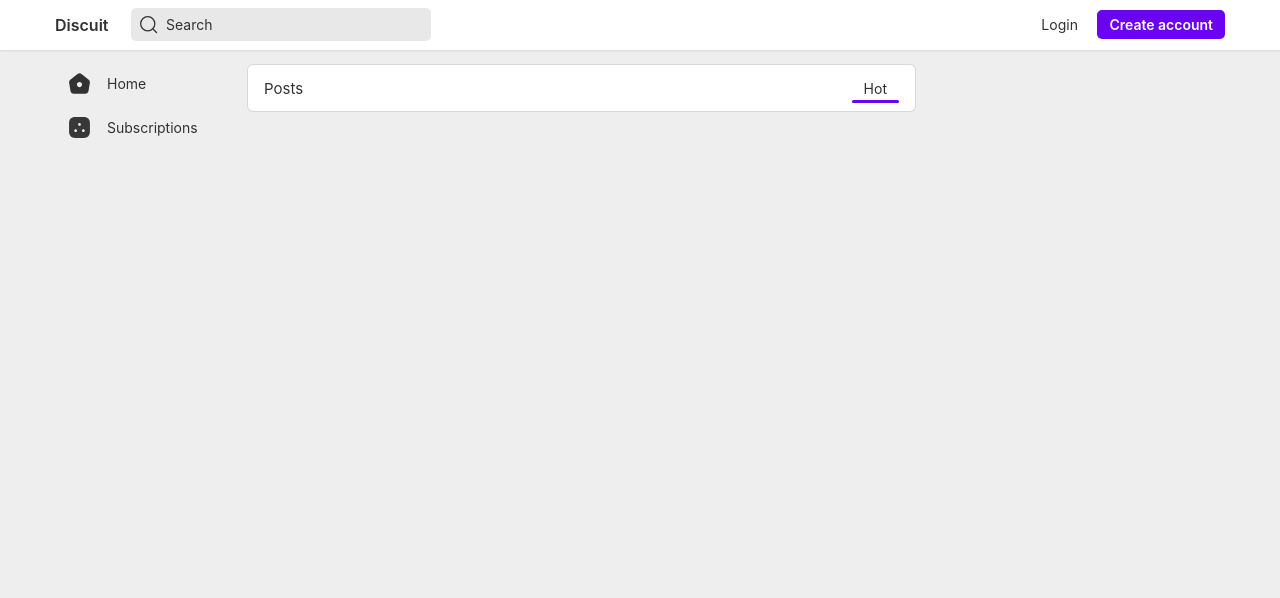
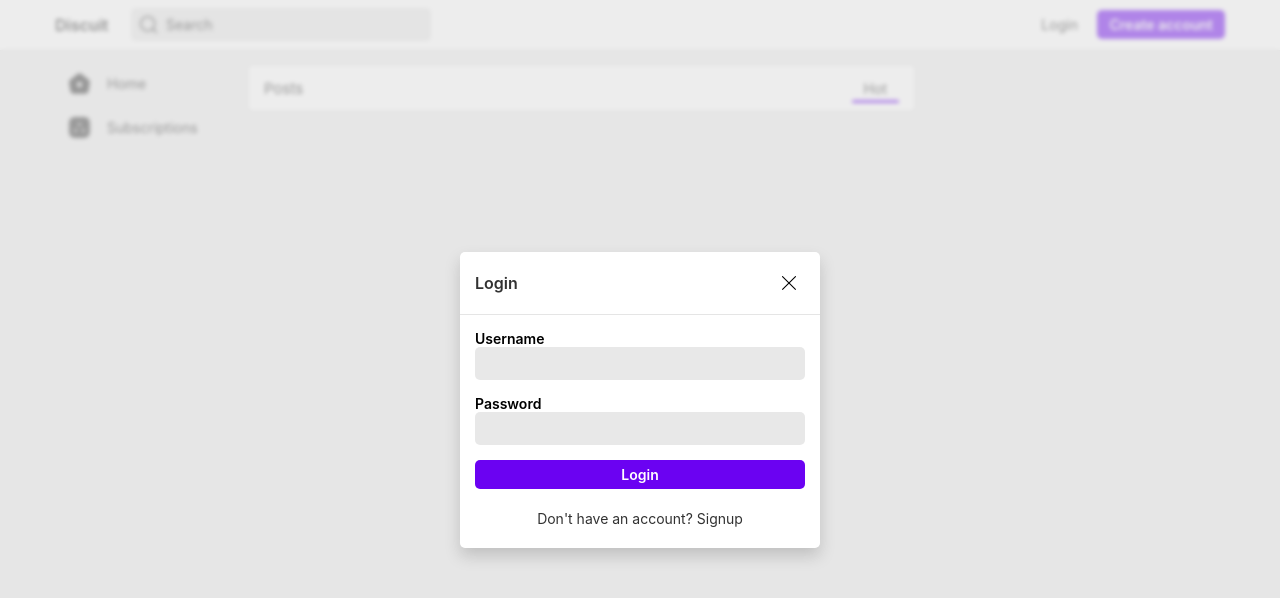
Before and after one commit to artemlenkevich/discuit, a React (Create React App) app: page / in a window 1280 px wide. Shown: the top 598 px of the page. Built offline with nearby package versions, Linux system fonts and the light colour scheme; no server answers.

Commit message:
created LogIn Modal

```diff
--- a/src/components/modals/BaseModal/BaseModal.module.scss
+++ b/src/components/modals/BaseModal/BaseModal.module.scss
@@ -16,6 +16,7 @@
   background-color: v.$color-bg;
   border-radius: v.$border-radius;
   box-shadow: v.$modal-box-shadow;
+  outline: none;
 }
 
 .header {
@@ -27,7 +28,7 @@
 }
 
 .title {
-  font-family: v.$font  ;
+  font-family: v.$font;
   font-size: v.$fs-xl;
   font-weight: 600;
   color: v.$color-text;
@@ -36,10 +37,3 @@
 .content {
   padding: 15px;
 }
-
-.form {
-  margin-bottom: 15px;
-  display: flex;
-  flex-direction: column;
-  gap: 15px;
-}
--- a/src/components/modals/BaseModal/index.tsx
+++ b/src/components/modals/BaseModal/index.tsx
@@ -1,34 +1,32 @@
+import { PropsWithChildren } from 'react';
 import ReactModal from 'react-modal';
 
-import { Button } from '@/components/ui/Button';
 import { CloseButton } from '@/components/ui/CloseButton';
-import { Input } from '@/components/ui/Input';
 
 import styles from './BaseModal.module.scss';
 
-export const BaseModal: React.FC = () => {
+interface BaseModalProps {
+  title: string;
+  isOpen: boolean;
+  onCloseClick: () => void;
+}
+
+export const BaseModal: React.FC<PropsWithChildren<BaseModalProps>> = ({
+  children,
+  title,
+  onCloseClick,
+}) => {
   return (
     <ReactModal
       className={styles.baseModal}
       overlayClassName={styles.overlayClassName}
-      isOpen={false}
+      isOpen={true}
     >
       <div className={styles.header}>
-        <div className={styles.title}>Login</div>
-        <CloseButton />
+        <div className={styles.title}>{title}</div>
+        <CloseButton onClick={onCloseClick} />
       </div>
-      <div className={styles.content}>
-        <form className={styles.form}>
-          <Input fullWidth label='Username' id='username' />
-          <Input fullWidth label='Password' id='password' />
-          <Button fullWidth>Login</Button>
-        </form>
-        <div className={styles.footer}>
-          <Button fullWidth variant='text'>
-            Don&apos;t have an account? Signup
-          </Button>
-        </div>
-      </div>
+      <div className={styles.content}>{children}</div>
     </ReactModal>
   );
 };
--- /dev/null
+++ b/src/components/modals/LogInModal/LogInModal.module.scss
@@ -0,0 +1,8 @@
+@use 'src/scss/variables.scss' as v;
+
+.form {
+  margin-bottom: 15px;
+  display: flex;
+  flex-direction: column;
+  gap: 15px;
+}
--- /dev/null
+++ b/src/components/modals/LogInModal/index.tsx
@@ -0,0 +1,24 @@
+import { Button } from '@/components/ui/Button';
+import { Input } from '@/components/ui/Input';
+
+import { BaseModal } from '../BaseModal';
+
+import styles from './LogInModal.module.scss';
+
+
+export const LogInModal: React.FC = () => {
+  return (
+    <BaseModal title='Login' isOpen={true} onCloseClick={() => console.log('click')}>
+      <form className={styles.form}>
+        <Input fullWidth label='Username' id='username' />
+        <Input fullWidth label='Password' id='password' />
+        <Button fullWidth>Login</Button>
+      </form>
+      <div className={styles.footer}>
+        <Button fullWidth variant='text'>
+          Don&apos;t have an account? Signup
+        </Button>
+      </div>
+    </BaseModal>
+  );
+};
--- a/src/components/modals/index.tsx
+++ b/src/components/modals/index.tsx
@@ -1,5 +1,5 @@
-import { BaseModal } from './BaseModal';
+import { LogInModal } from './LogInModal';
 
 export const Modals: React.FC = () => {
-  return <BaseModal />;
+  return <LogInModal />;
 };
--- a/src/components/ui/CloseButton/index.tsx
+++ b/src/components/ui/CloseButton/index.tsx
@@ -1,9 +1,13 @@
 import { ReactComponent as CloseIcon } from './assets/close-icon.svg';
 import styles from './CloseButton.module.scss';
 
-export const CloseButton: React.FC = () => {
+interface CloseButtonProps {
+  onClick: () => void;
+}
+
+export const CloseButton: React.FC<CloseButtonProps> = ({ onClick }) => {
   return (
-    <button className={styles.closeButton}>
+    <button className={styles.closeButton} onClick={onClick}>
       <CloseIcon />
     </button>
   );
--- a/src/layouts/MainLayout/index.tsx
+++ b/src/layouts/MainLayout/index.tsx
@@ -8,7 +8,7 @@ import { Input } from '@/components/ui/Input';
 import { ReactComponent as SearchLogo } from './assets/logo.svg';
 import styles from './MainLayout.module.scss';
 
-export const MainLayout: React.FC<PropsWithChildren> = () => {
+export const MainLayout: React.FC = () => {
   return (
     <>
       <header className={styles.header}>
```
